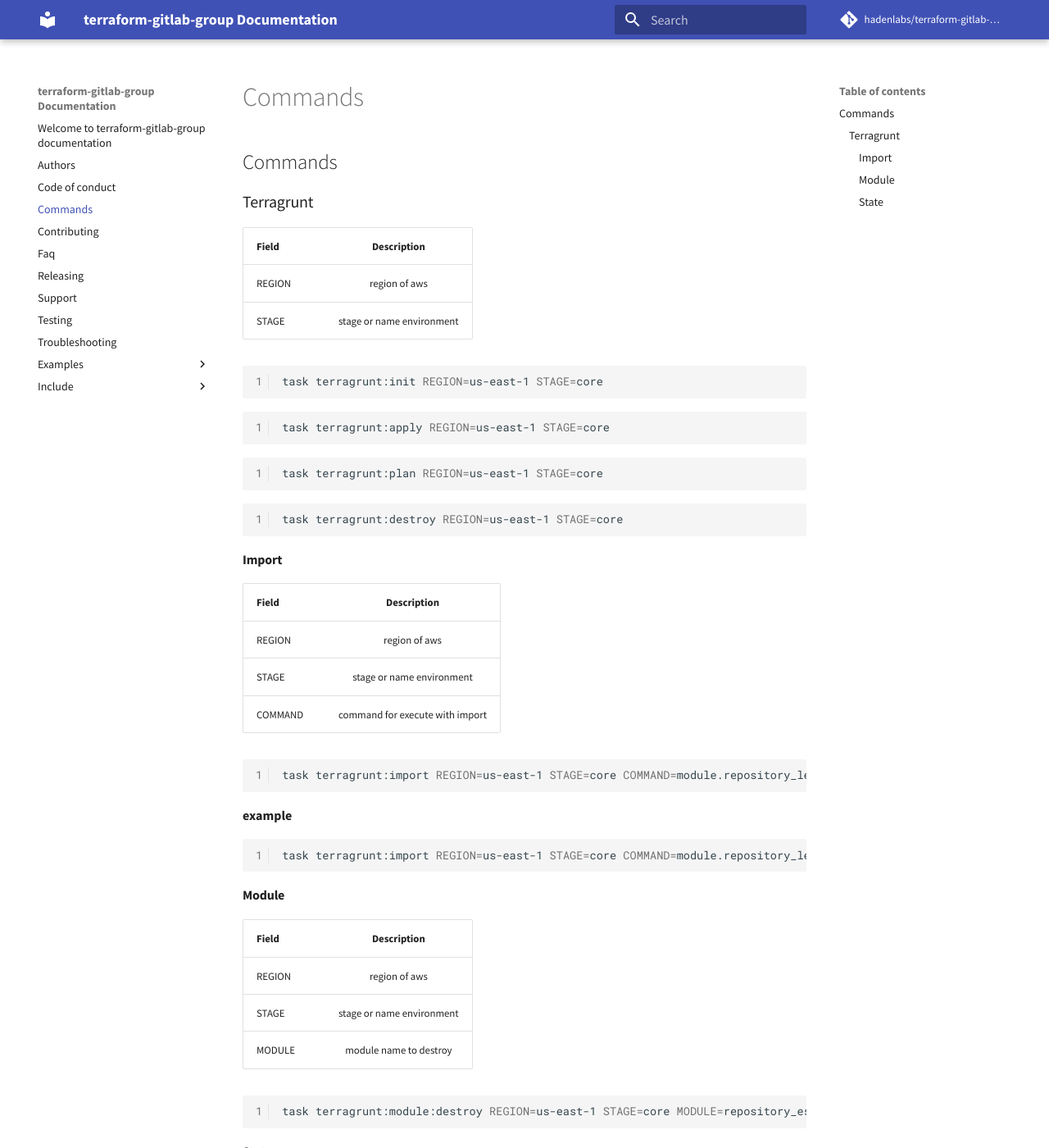
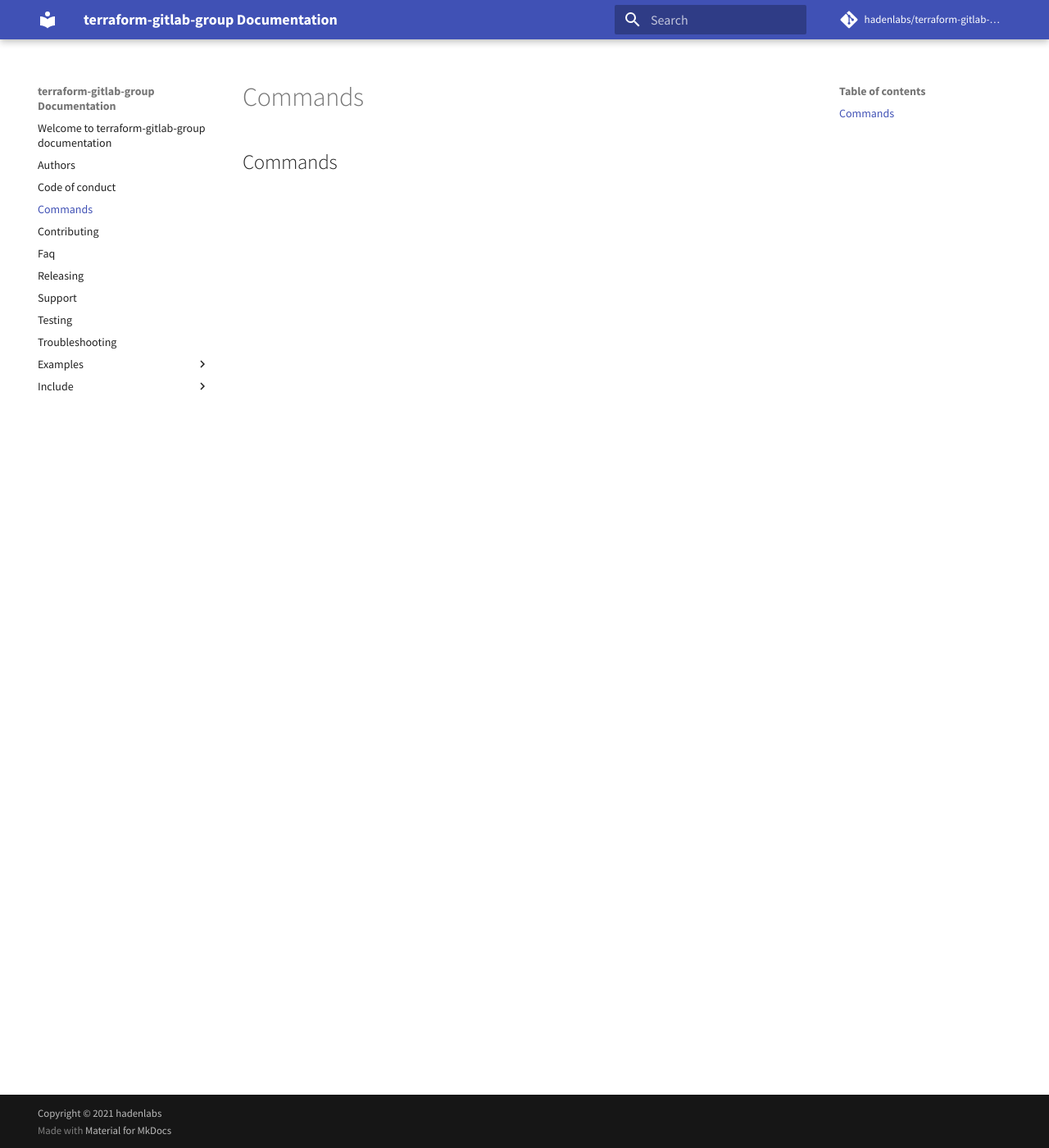
Before and after one commit to hadenlabs/terraform-gitlab-group, an MkDocs documentation site: the page built from docs/commands.md, in a window 1280 px wide and 1400 px high. Shown: the whole window at 82% size. Built offline with MkDocs 1.6.1 and Material for MkDocs 9.7.7, drawn with Linux system fonts in a browser that asks for light colours; comment, search, counter and statistics services are not loaded; some of the changed text lies outside the part shown.

````diff
--- a/docs/commands.md
+++ b/docs/commands.md
@@ -3,68 +3,3 @@
 <!-- Title: Commands -->
 
 ## Commands
-
-### Terragrunt
-
-| Field  |        Description        |
-| ------ | :-----------------------: |
-| REGION |       region of aws       |
-| STAGE  | stage or name environment |
-
-```bash
-task terragrunt:init REGION=us-east-1 STAGE=core
-```
-
-```bash
-task terragrunt:apply REGION=us-east-1 STAGE=core
-```
-
-```bash
-task terragrunt:plan REGION=us-east-1 STAGE=core
-```
-
-```bash
-task terragrunt:destroy REGION=us-east-1 STAGE=core
-```
-
-#### Import
-
-| Field   |           Description           |
-| ------- | :-----------------------------: |
-| REGION  |          region of aws          |
-| STAGE   |    stage or name environment    |
-| COMMAND | command for execute with import |
-
-```bash
-task terragrunt:import REGION=us-east-1 STAGE=core COMMAND=module.repository_learn_go.github_repository.this learn-go
-```
-
-**example**
-
-```bash
-task terragrunt:import REGION=us-east-1 STAGE=core COMMAND=module.repository_learn_go.github_repository.this learn-go
-```
-
-#### Module
-
-| Field  |        Description        |
-| ------ | :-----------------------: |
-| REGION |       region of aws       |
-| STAGE  | stage or name environment |
-| MODULE |  module name to destroy   |
-
-```bash
-task terragrunt:module:destroy REGION=us-east-1 STAGE=core MODULE=repository_eslint_config
-```
-
-#### State
-
-| Field   |          Description           |
-| ------- | :----------------------------: |
-| REGION  |         region of aws          |
-| STAGE   |   stage or name environment    |
-| COMMAND | command for execute with state |
-
-```bash
-task terragrunt:state REGION=us-east-1 STAGE=core COMMAND=list
-```
````
Also changed, not shown: docs/examples/common.md (+3 -11 lines).
